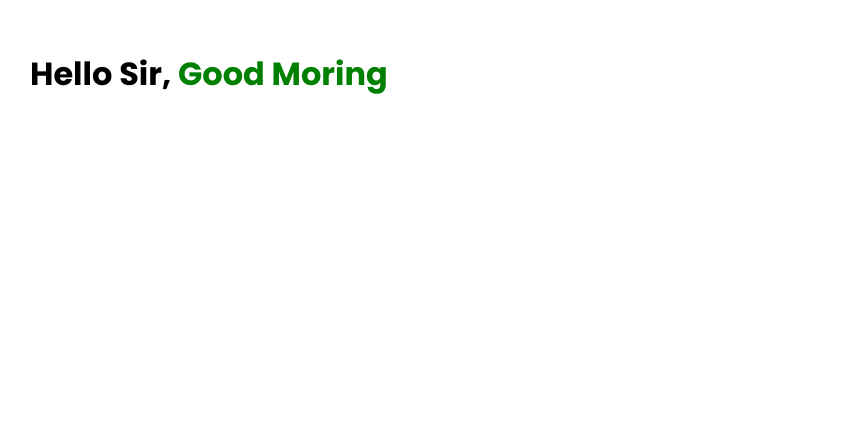
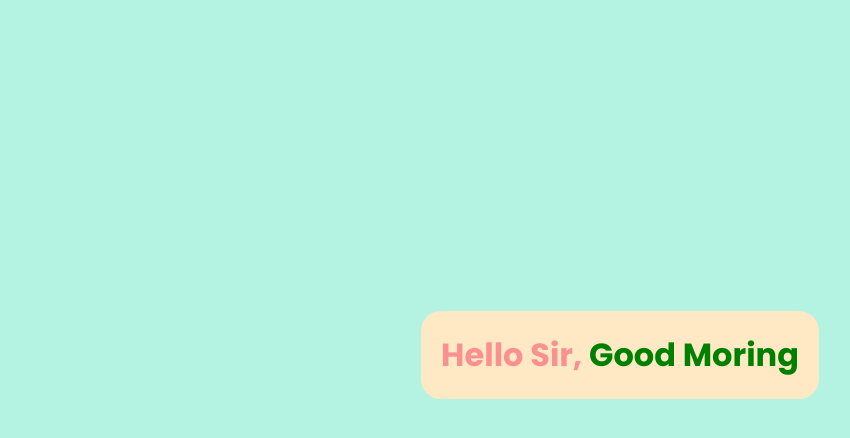
Before and after one commit to AmirAliLiaqat/react-app, a React (Create React App) app: page / in a window 1280 px wide. Shown: the top 438 px of the page, without its empty margins (20-870 px from the left). Built offline with nearby package versions, Linux system fonts and the light colour scheme; a web font is replaced by a local one.

Commit message:
Again style some css...

```diff
--- a/src/index.css
+++ b/src/index.css
@@ -2,10 +2,31 @@
 
 *{
     margin: 0;
+    padding: 0;
     box-sizing: border-box;
 }
 
 body{
     font-family: 'Poppins', sans-serif;
-    padding: 50px;
+    background: #b4f2e1;
 }
+
+div{
+    width: 100%;
+    height: 100vh;
+    display: flex;
+    justify-content: center;
+    align-items: center;
+    margin-top: -30px;
+}
+
+h1{
+    padding: 20px;
+    background-color: #ffe9c5;
+    color: #fa9191;
+    border-radius: 20px;
+}
+
+span{
+    color: #eb6383;
+}
```
